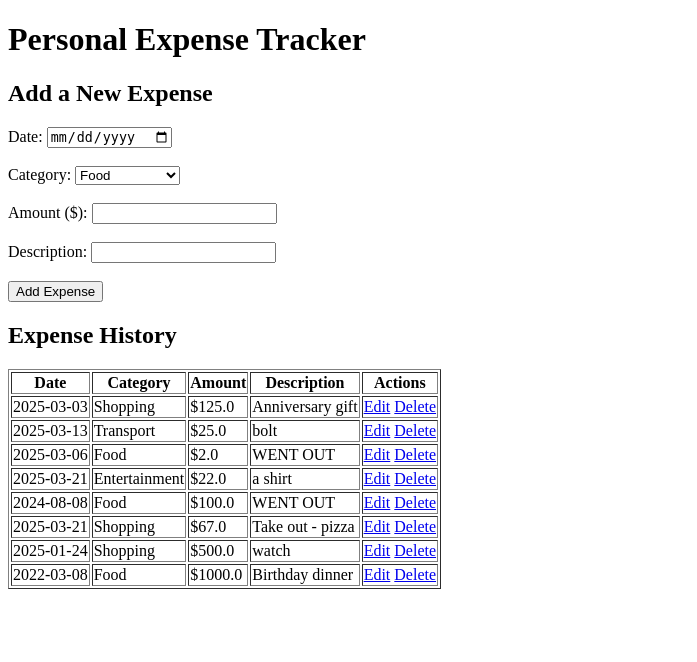
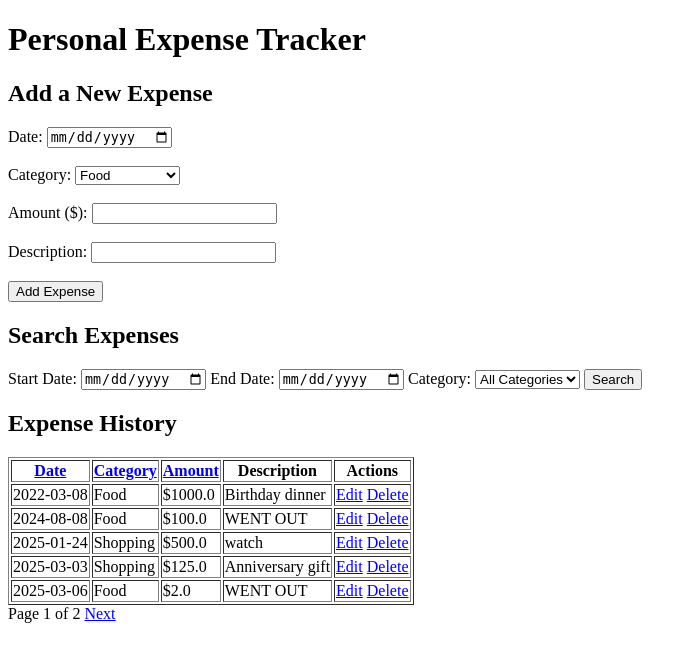
Before and after one commit to Darian754/personal_expense_tracker, a Flask app: page / in a window 1280 px wide. Shown: the top 662 px of the page, without its empty margins (0-697 px from the left). Run offline with Flask 3, Linux system fonts and the light colour scheme.

Commit message:
added a paging system 5 expenses per a page ..added sorting and a search function

```diff
--- a/app.py
+++ b/app.py
@@ -1,6 +1,7 @@
 from flask import Flask, render_template, request, redirect
 from flask_sqlalchemy import SQLAlchemy
 import os
+from math import ceil
 
 app = Flask(__name__)
 
@@ -27,20 +28,50 @@ with app.app_context():
 @app.route("/", methods=["GET", "POST"])
 def home():
     if request.method == "POST":
-        # Get form data
         date = request.form["date"]
         category = request.form["category"]
         amount = float(request.form["amount"])
         description = request.form["description"]
 
-        # Save to database
         new_expense = Expense(date=date, category=category, amount=amount, description=description)
         db.session.add(new_expense)
         db.session.commit()
 
-    # Fetch all expenses from database
-    expenses = Expense.query.all()
-    return render_template("index.html", expenses=expenses)
+        return redirect("/")
+
+    start_date = request.args.get("start_date")
+    end_date = request.args.get("end_date")
+    category = request.args.get("category")
+    sort_by = request.args.get("sort_by", "date")
+
+    page = request.args.get("page", 1, type=int)
+    per_page = 5  # Show 5 expenses per page
+
+    query = Expense.query
+
+    if start_date:
+        query = query.filter(Expense.date >= start_date)
+    if end_date:
+        query = query.filter(Expense.date <= end_date)
+    if category and category != "":
+        query = query.filter(Expense.category == category)
+
+    if sort_by == "date":
+        query = query.order_by(Expense.date)
+    elif sort_by == "category":
+        query = query.order_by(Expense.category)
+    elif sort_by == "amount":
+        query = query.order_by(Expense.amount)
+
+   # total_expenses = query.count()
+   # total_pages = ceil(total_expenses / per_page)
+    pagination = query.paginate(page=page, per_page=per_page, error_out=False)
+    expenses = pagination.items
+
+
+    return render_template("index.html", expenses=expenses, pagination=pagination)
+
+
 
 @app.route("/edit/<int:expense_id>", methods=["GET", "POST"])
 def edit_expense(expense_id):
--- a/templates/index.html
+++ b/templates/index.html
@@ -29,15 +29,40 @@
         <button type="submit">Add Expense</button>
     </form>
 
+    <h2>Search Expenses</h2>
+     <form method="GET">
+       <label>Start Date:</label>
+       <input type="date" name="start_date">
+
+       <label>End Date:</label>
+       <input type="date" name="end_date">
+
+       <label>Category:</label>
+       <select name="category">
+        <option value="">All Categories</option>
+        <option>Food</option>
+        <option>Transport</option>
+        <option>Entertainment</option>
+        <option>Shopping</option>
+        <option>Other</option>
+       </select>
+
+       <button type="submit">Search</button>
+     </form>
+
+
+
+
     <h2>Expense History</h2>
     <table border="1">
         <tr>
-            <th>Date</th>
-            <th>Category</th>
-            <th>Amount</th>
+            <th><a href="/?sort_by=date">Date</a></th>
+            <th><a href="/?sort_by=category">Category</a></th>
+            <th><a href="/?sort_by=amount">Amount</a></th>
             <th>Description</th>
-            <th>Actions</th> <!-- New column -->
+            <th>Actions</th>
         </tr>
+
         {% for expense in expenses %}
         <tr>
             <td>{{ expense.date }}</td>
@@ -52,5 +77,21 @@
         {% endfor %}
     </table>
 
+
+    {% if pagination.pages > 1 %}
+     <div>
+        {% if pagination.has_prev %}
+            <a href="/?page={{ pagination.prev_num }}">Previous</a>
+        {% endif %}
+
+        <span>Page {{ pagination.page }} of {{ pagination.pages }}</span>
+
+        {% if pagination.has_next %}
+            <a href="/?page={{ pagination.next_num }}">Next</a>
+        {% endif %}
+     </div>
+     {% endif %}
+
+
 </body>
 </html>
```
Also changed, not shown: expenses.db.
